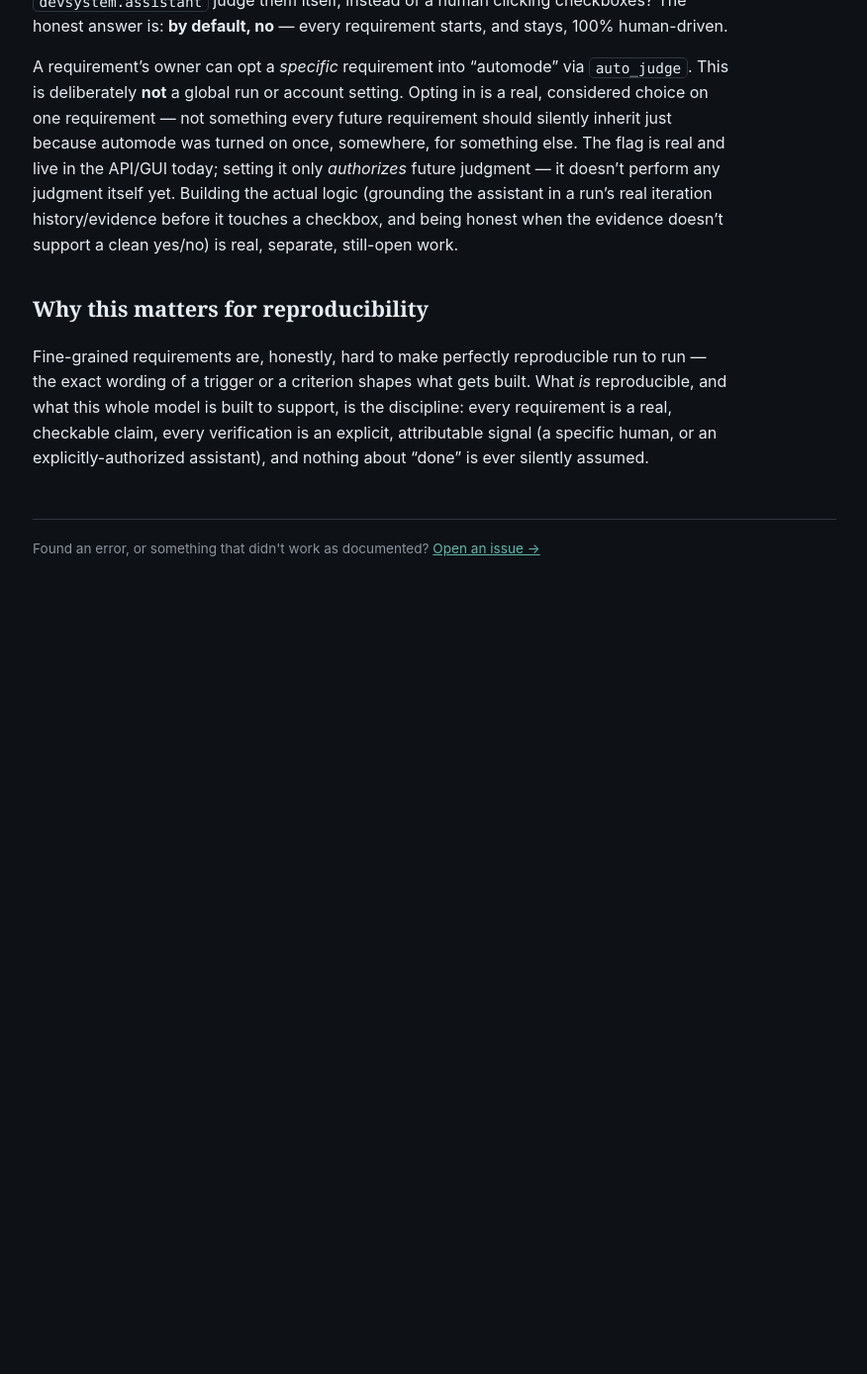
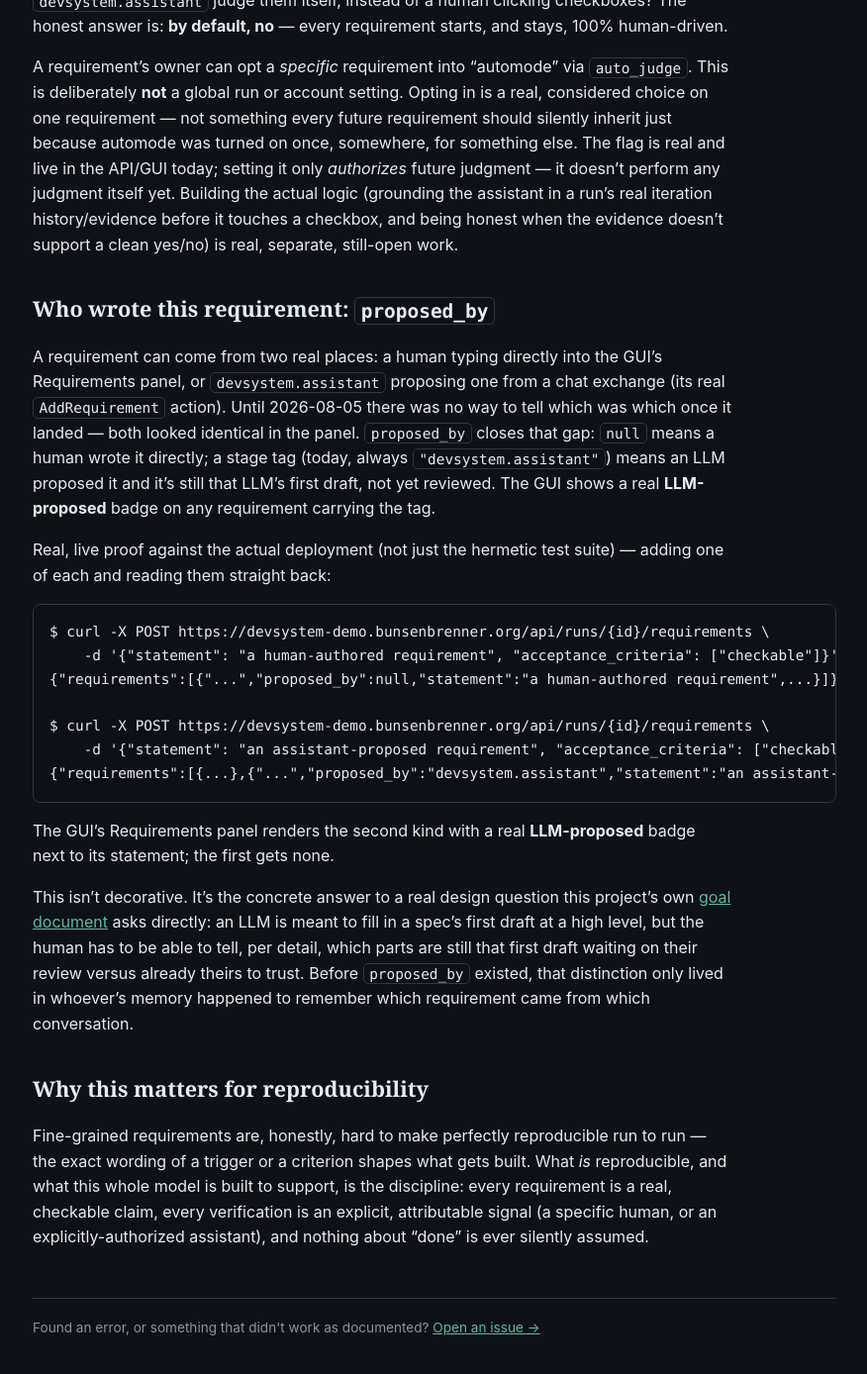
Before and after one commit to scimbe/CADS-devsystem-docs, a Jekyll site: the page built from _explanation/requirements-and-automode.md, in a window 1280 px wide and 1400 px high, scrolled down 639 px. Shown: the top 1388 px of the window at 99% size, without its empty margins (321-1197 px from the left). Built offline with Jekyll 4.4.1, drawn with Linux system fonts in a browser that asks for light colours; before the commit the page ends 1269 px from its top, so only the background shows below that.

Commit message:
explanation: document real requirement provenance (proposed_by)
Real feature shipped 2026-08-05 (CADS-devsystem@b58aef4): a
requirement now carries proposed_by (null for human-authored, a stage
tag like "devsystem.assistant" for an LLM's first draft), surfaced as
a real LLM-proposed badge in the GUI. Validated live against the
actual deployment, not just described from source -- a real curl
round-trip against devsystem-demo.bunsenbrenner.org confirming both
the human (null) and assistant-proposed cases persist correctly.

````diff
--- a/_explanation/requirements-and-automode.md
+++ b/_explanation/requirements-and-automode.md
@@ -35,6 +35,39 @@ the actual logic (grounding the assistant in a run's real iteration history/evid
 touches a checkbox, and being honest when the evidence doesn't support a clean yes/no) is real,
 separate, still-open work.
 
+## Who wrote this requirement: `proposed_by`
+
+A requirement can come from two real places: a human typing directly into the GUI's Requirements
+panel, or `devsystem.assistant` proposing one from a chat exchange (its real `AddRequirement`
+action). Until 2026-08-05 there was no way to tell which was which once it landed — both looked
+identical in the panel. `proposed_by` closes that gap: `null` means a human wrote it directly;
+a stage tag (today, always `"devsystem.assistant"`) means an LLM proposed it and it's still that
+LLM's first draft, not yet reviewed. The GUI shows a real **LLM-proposed** badge on any requirement
+carrying the tag.
+
+Real, live proof against the actual deployment (not just the hermetic test suite) — adding one of
+each and reading them straight back:
+
+```
+$ curl -X POST https://devsystem-demo.bunsenbrenner.org/api/runs/{id}/requirements \
+    -d '{"statement": "a human-authored requirement", "acceptance_criteria": ["checkable"]}'
+{"requirements":[{"...","proposed_by":null,"statement":"a human-authored requirement",...}]}
+
+$ curl -X POST https://devsystem-demo.bunsenbrenner.org/api/runs/{id}/requirements \
+    -d '{"statement": "an assistant-proposed requirement", "acceptance_criteria": ["checkable"], "proposed_by": "devsystem.assistant"}'
+{"requirements":[{...},{"...","proposed_by":"devsystem.assistant","statement":"an assistant-proposed requirement",...}]}
+```
+
+The GUI's Requirements panel renders the second kind with a real **LLM-proposed** badge next to its
+statement; the first gets none.
+
+This isn't decorative. It's the concrete answer to a real design question this project's own
+[goal document](https://github.com/scimbe/CADS-devsystem/blob/main/docs/development-system-goal.md)
+asks directly: an LLM is meant to fill in a spec's first draft at a high level, but the human has to
+be able to tell, per detail, which parts are still that first draft waiting on their review versus
+already theirs to trust. Before `proposed_by` existed, that distinction only lived in whoever's
+memory happened to remember which requirement came from which conversation.
+
 ## Why this matters for reproducibility
 
 Fine-grained requirements are, honestly, hard to make perfectly reproducible run to run — the exact
````
